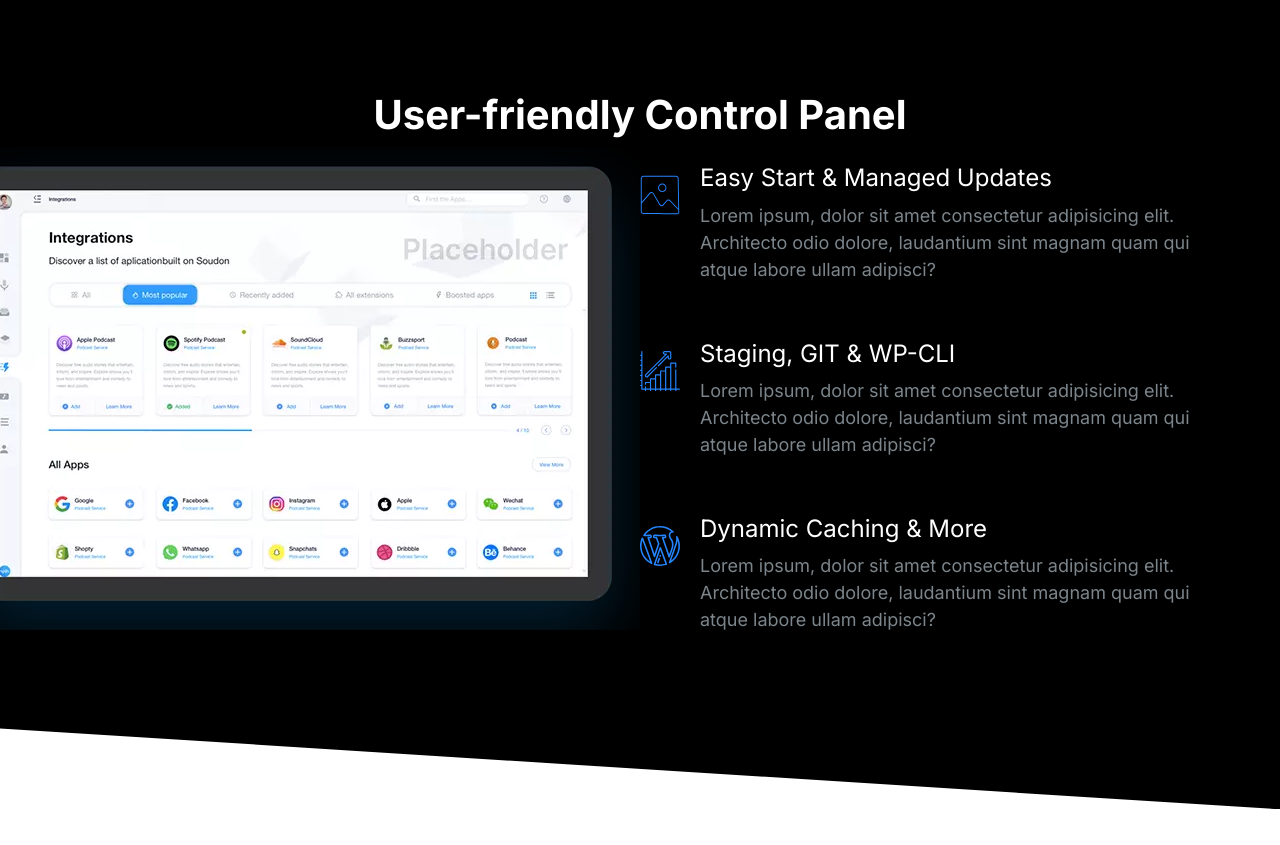
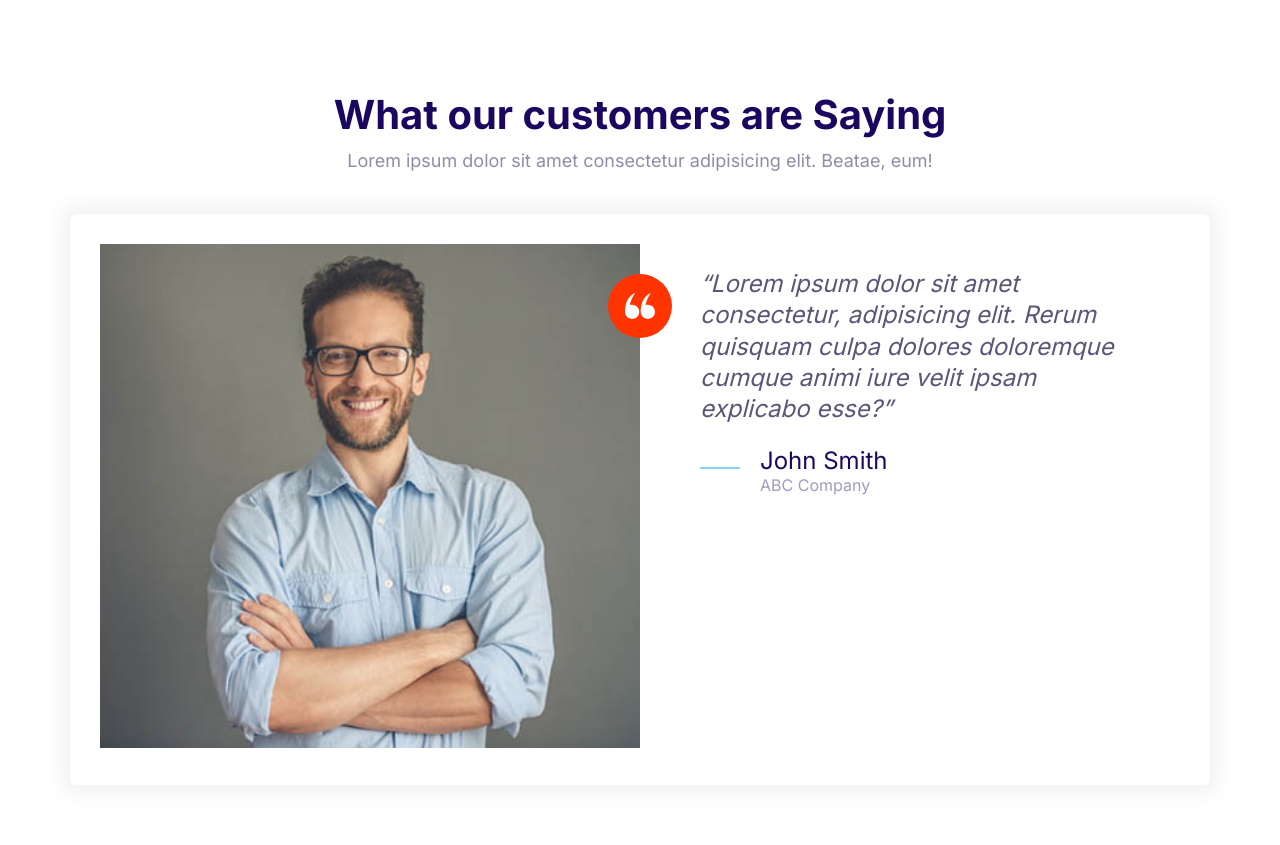
Before and after one commit to ramtinmovahed/moshify, a plain HTML site: page index.html in a window 1280 px wide. Before the commit the page ends 809 px from the top, so only its background shows below. Drawn offline with Linux system fonts and the light colour scheme.

Commit message:
build the testimonial block component.

```diff
--- a/components/showcase-block.html
+++ b/components/showcase-block.html
@@ -1,4 +1,3 @@
-<body>
 <section class="block block--dark block--skewed-right block-showcase">
   <header class="block__header">
     <h2>User-friendly Control Panel</h2>
@@ -59,5 +58,3 @@
 
   </div>
 </section>
-  <script src="js/main.js"></script>
-</body>
--- a/css/styles.css
+++ b/css/styles.css
@@ -591,6 +591,7 @@ a {
 }
 .block__header {
 	text-align: center;
+	margin-bottom: 4rem;
 }
 .block__heading {
 	margin-top: 0;
--- a/index.html
+++ b/index.html
@@ -14,64 +14,42 @@
 </head>
 
 <body>
-  <section class="block block--dark block--skewed-right block-showcase">
+  <section class="block">
     <header class="block__header">
-      <h2>User-friendly Control Panel</h2>
+      <h2>What our customers are Saying</h2>
+      <p>Lorem ipsum dolor sit amet consectetur adipisicing elit. Beatae, eum!</p>
     </header>
-    <div class="container grid grid--1x2">
-      <picture class="block-showcase__image">
-        <source type="image/webp" srcset="images/ipad.webp 1x, images/ipad@2x.webp 2x">
-        <source type="image/png" srcset="images/ipad.png 1x, images/ipad@2x.png 2x">
-        <img src="images/ipad.png" alt="">
-      </picture>
-      <ul class="list">
-        <li>
+    <div class="container">
+      <div class="card testimonial">
+        <div class="grid grid--1x2">
+          <div class="testimonial__image">
+            <img src="images/testimonial.jpg" alt="A happy, smiling customer">
+            <span class="icon-container icon-container--accent">
+              <svg class="icon icon--white icon--small">
+                <use xlink:href="images/sprite.svg#quotes"></use>
+              </svg>
+            </span>
+          </div>
+          <blockquote class="quote">
+            <p class="quote__text">Lorem ipsum dolor sit amet consectetur, adipisicing elit. Rerum quisquam culpa
+              dolores
+              doloremque cumque animi iure velit ipsam explicabo esse?</p>
+            <footer>
               <div class="media">
                 <div class="media__image">
-              <svg class="icon icon--primary">
-                <use xlink:href="images/sprite.svg#snap"></use>
+                  <svg class="icon icon--primary quote__line">
+                    <use xlink:href="images/sprite.svg#line"></use>
                   </svg>
                 </div>
                 <div class="media__body">
-              <h3 class="media__title">Easy Start & Managed Updates</h3>
-              <p>Lorem ipsum, dolor sit amet consectetur adipisicing elit. Architecto odio dolore, laudantium sint
-                magnam quam
-                qui atque labore ullam adipisci?</p>
+                  <h3 class="media__title quote__author">John Smith</h3>
+                  <p class="quote__organization">ABC Company</p>
                 </div>
               </div>
-        </li>
-        <li>
-          <div class="media">
-            <div class="media__image">
-              <svg class="icon icon--primary">
-                <use xlink:href="images/sprite.svg#growth"></use>
-              </svg>
-            </div>
-            <div class="media__body">
-              <h3 class="media__title">Staging, GIT & WP-CLI</h3>
-              <p>Lorem ipsum, dolor sit amet consectetur adipisicing elit. Architecto odio dolore, laudantium sint
-                magnam quam
-                qui atque labore ullam adipisci?</p>
+            </footer>
+          </blockquote>
         </div>
       </div>
-        </li>
-        <li>
-          <div class="media">
-            <div class="media__image">
-              <svg class="icon icon--primary">
-                <use xlink:href="images/sprite.svg#wordpress"></use>
-              </svg>
-            </div>
-            <div class="media__body">
-              <h3 class="media__title">Dynamic Caching & More</h3>
-              <p>Lorem ipsum, dolor sit amet consectetur adipisicing elit. Architecto odio dolore, laudantium sint
-                magnam quam
-                qui atque labore ullam adipisci?</p>
-            </div>
-          </div>
-        </li>
-      </ul>
-
     </div>
   </section>
   <script src="js/main.js"></script>
```
Also changed, not shown: components/testimonial-block.html (added, +38 -0 lines). Lines whose indentation alone changed are shown as unchanged.
